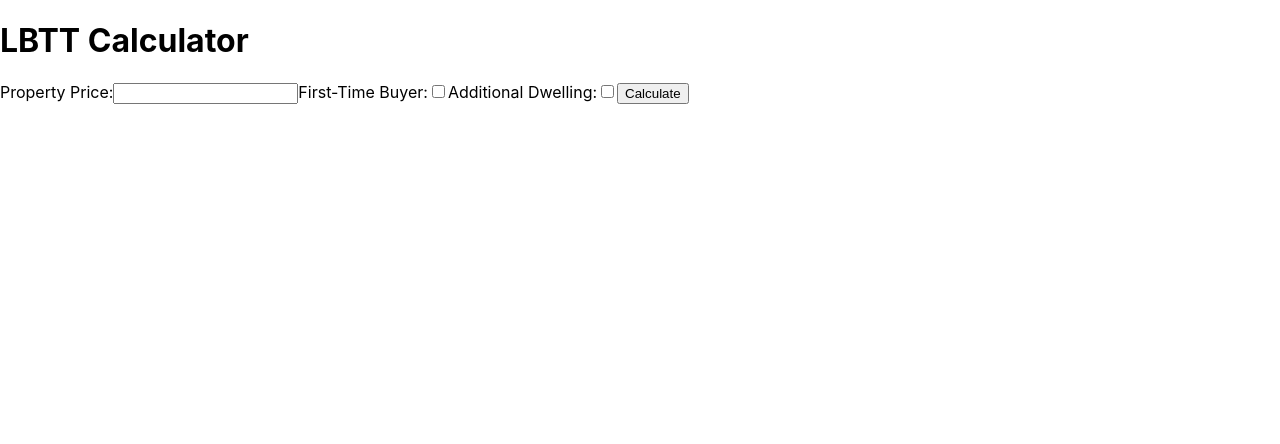
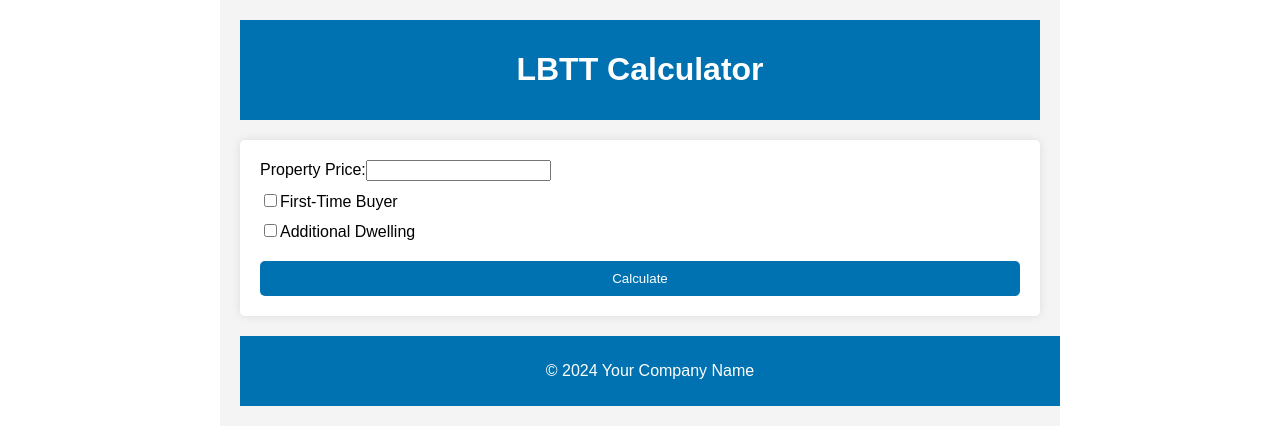
Before and after one commit to samuelloganbjss/LBTT_calculator, a React (Create React App) app in the folder lbtt-frontend/: page / in a window 1280 px wide. Shown: the top 444 px of the page. Built offline with nearby package versions, Linux system fonts and the light colour scheme.

Commit message:
Updated App.js to replicate original website

```diff
--- a/lbtt-frontend/src/App.js
+++ b/lbtt-frontend/src/App.js
@@ -1,4 +1,5 @@
 import React, { useState } from 'react';
+import './App.css';
 
 function App() {
   const [price, setPrice] = useState('');
@@ -18,20 +19,30 @@ function App() {
         body: JSON.stringify({
           price: parseFloat(price),
           isFirstTimeBuyer: isFirstTimeBuyer,
-          isAdditionalDwelling: isAdditionalDwelling
+          isAdditionalDwelling: isAdditionalDwelling,
         }),
       });
+
+      if (!response.ok) {
+        throw new Error('Error calculating LBTT');
+      }
+
       const data = await response.json();
       setLbtt(data.lbtt);
+      setError(null); // Clear any previous error
     } catch (err) {
       setError('Error calculating LBTT');
+      setLbtt(null);
     }
   };
 
   return (
-    <div>
+    <div className="app-container">
+      <header className="app-header">
         <h1>LBTT Calculator</h1>
-      <form onSubmit={handleSubmit}>
+      </header>
+      <main className="app-main">
+        <form onSubmit={handleSubmit} className="calculator-form">
           <label>
             Property Price:
             <input
@@ -42,25 +53,29 @@ function App() {
             />
           </label>
           <label>
-          First-Time Buyer:
             <input
               type="checkbox"
               checked={isFirstTimeBuyer}
               onChange={(e) => setIsFirstTimeBuyer(e.target.checked)}
             />
+            First-Time Buyer
           </label>
           <label>
-          Additional Dwelling:
             <input
               type="checkbox"
               checked={isAdditionalDwelling}
               onChange={(e) => setIsAdditionalDwelling(e.target.checked)}
             />
+            Additional Dwelling
           </label>
           <button type="submit">Calculate</button>
         </form>
         {lbtt !== null && <p>LBTT: £{lbtt}</p>}
-      {error && <p>{error}</p>}
+        {error && <p className="error-message">{error}</p>}
+      </main>
+      <footer className="app-footer">
+        <p>© 2024 Your Company Name</p>
+      </footer>
     </div>
   );
 }
```
Lines whose indentation alone changed are shown as unchanged.
